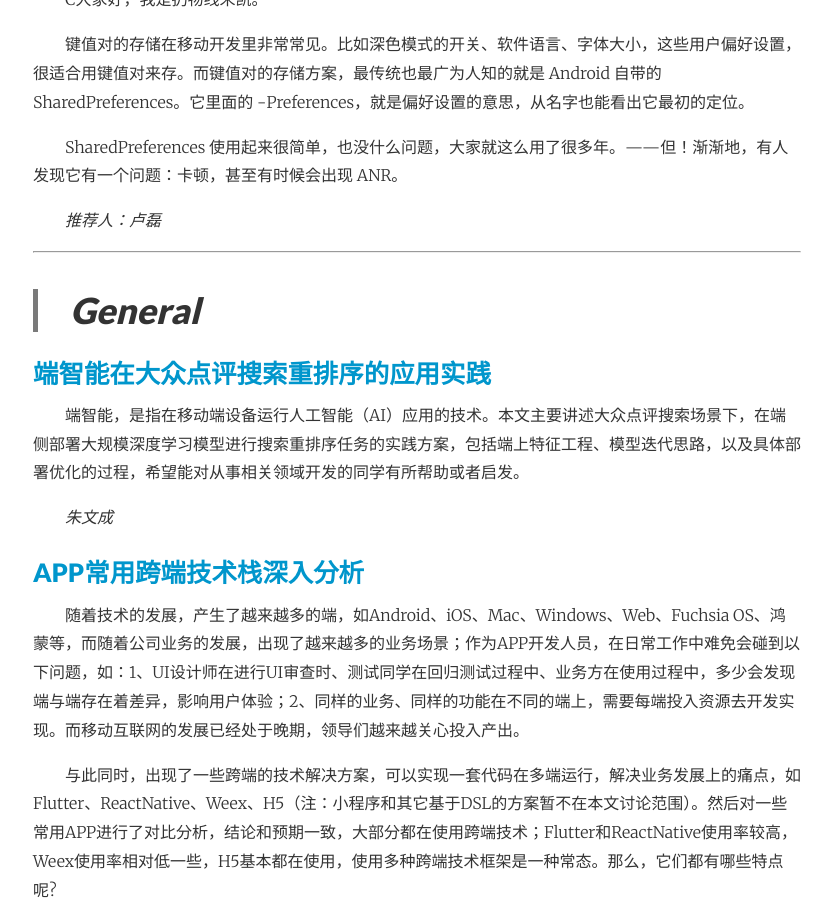
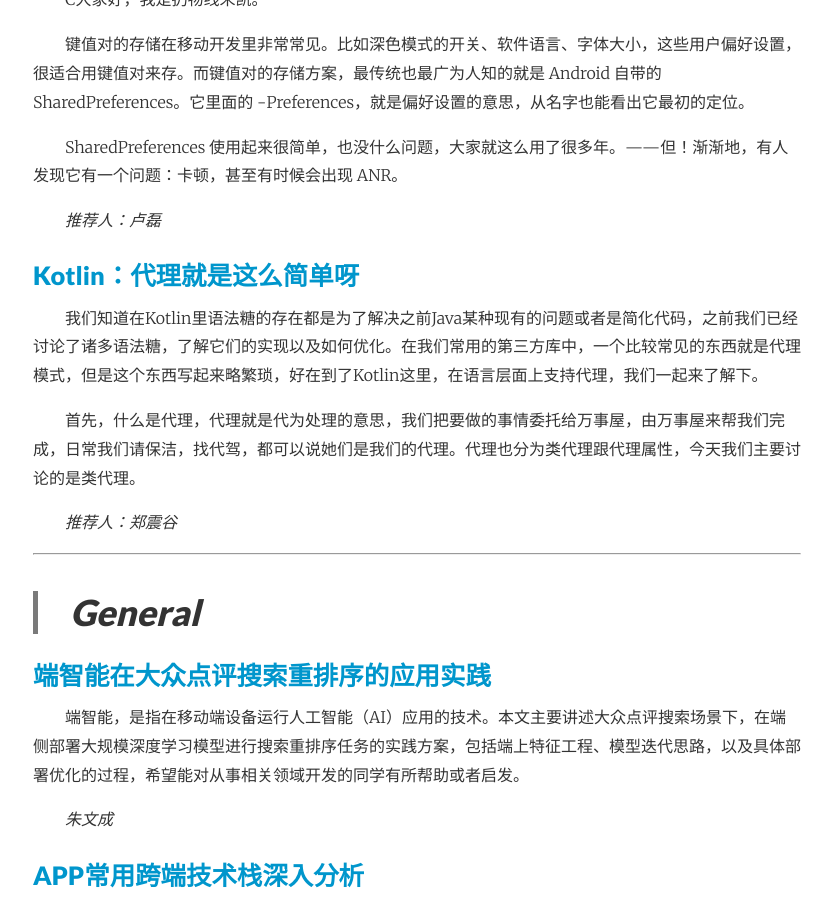
Before and after one commit to yoocky/monthly, a Jekyll site: the page built from _posts/2022-06-01-202206期.md, in a window 1280 px wide and 900 px high, scrolled down 2390 px. Shown: the whole window, without its empty margins (223-1055 px from the left). Built offline with Jekyll 4.4.1, drawn with Linux system fonts in a browser that asks for light colours; nearby versions of some CDN libraries.

Commit message:
feat: add post

```diff
--- a/_includes/head.html
+++ b/_includes/head.html
@@ -2,7 +2,7 @@
     <meta charset="utf-8">
     <meta http-equiv="X-UA-Compatible" content="IE=edge">
     <title>{% if page.title %}{{ page.title }} &#8211; {% endif %}{{ site.title }}</title>
-    <link rel="shortcut icon" href="/favicon.ico" type="images/x-icon"/>
+    <link rel="shortcut icon" href="{{ site.baseurl }}/favicon.ico" type="images/x-icon"/>
     <meta name="viewport" content="width=device-width, initial-scale=1">
     <meta name="description" content="{% if page.summary %}{{ page.summary }}{% else %}{{ site.description }}{% endif %}">
     <meta name="author" content="{{ site.author }}">
--- a/_posts/2022-06-01-202206期.md
+++ b/_posts/2022-06-01-202206期.md
@@ -94,6 +94,14 @@ SharedPreferences 使用起来很简单，也没什么问题，大家就这么
 
 *推荐人：卢磊*
 
+#### [Kotlin：代理就是这么简单呀](https://zhuanlan.zhihu.com/p/149111949)
+
+我们知道在Kotlin里语法糖的存在都是为了解决之前Java某种现有的问题或者是简化代码，之前我们已经讨论了诸多语法糖，了解它们的实现以及如何优化。在我们常用的第三方库中，一个比较常见的东西就是代理模式，但是这个东西写起来略繁琐，好在到了Kotlin这里，在语言层面上支持代理，我们一起来了解下。
+
+首先，什么是代理，代理就是代为处理的意思，我们把要做的事情委托给万事屋，由万事屋来帮我们完成，日常我们请保洁，找代驾，都可以说她们是我们的代理。代理也分为类代理跟代理属性，今天我们主要讨论的是类代理。
+
+*推荐人：郑震谷*
+
 ---
 
 > ### General
```
